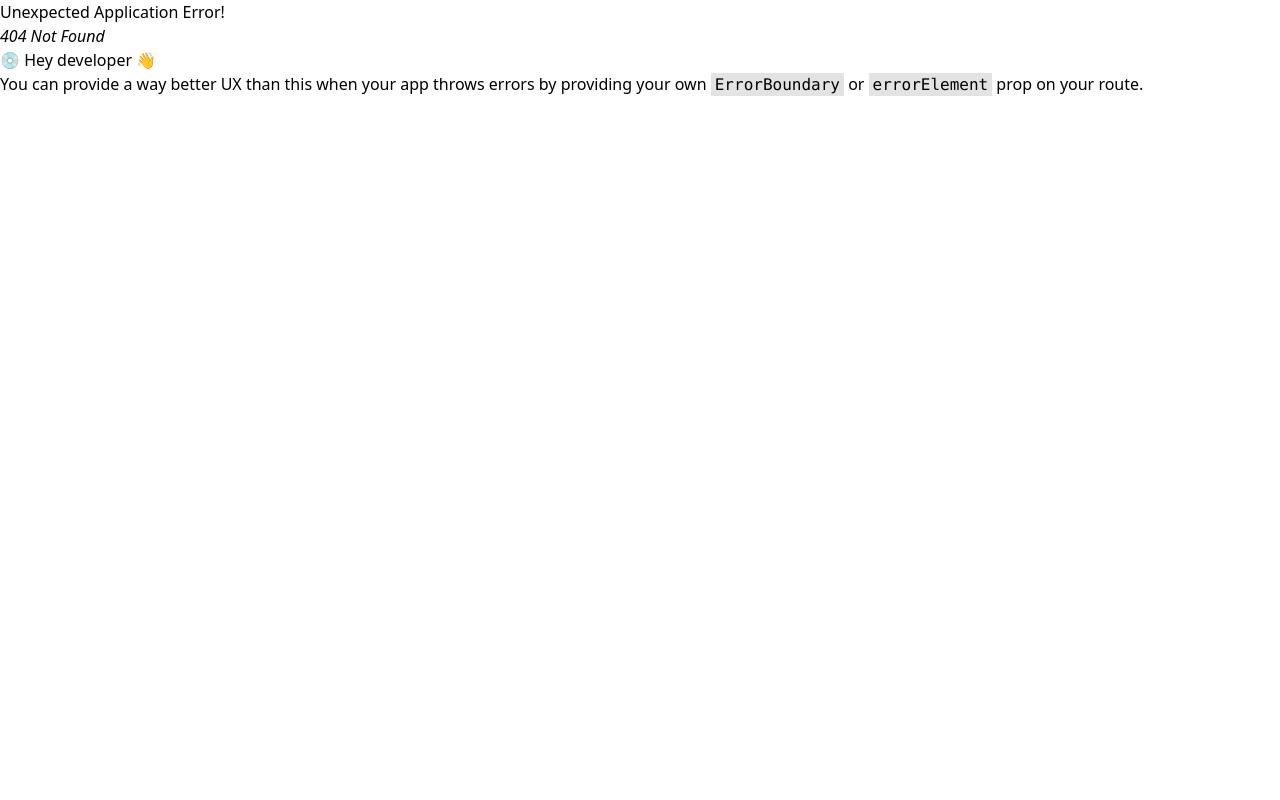
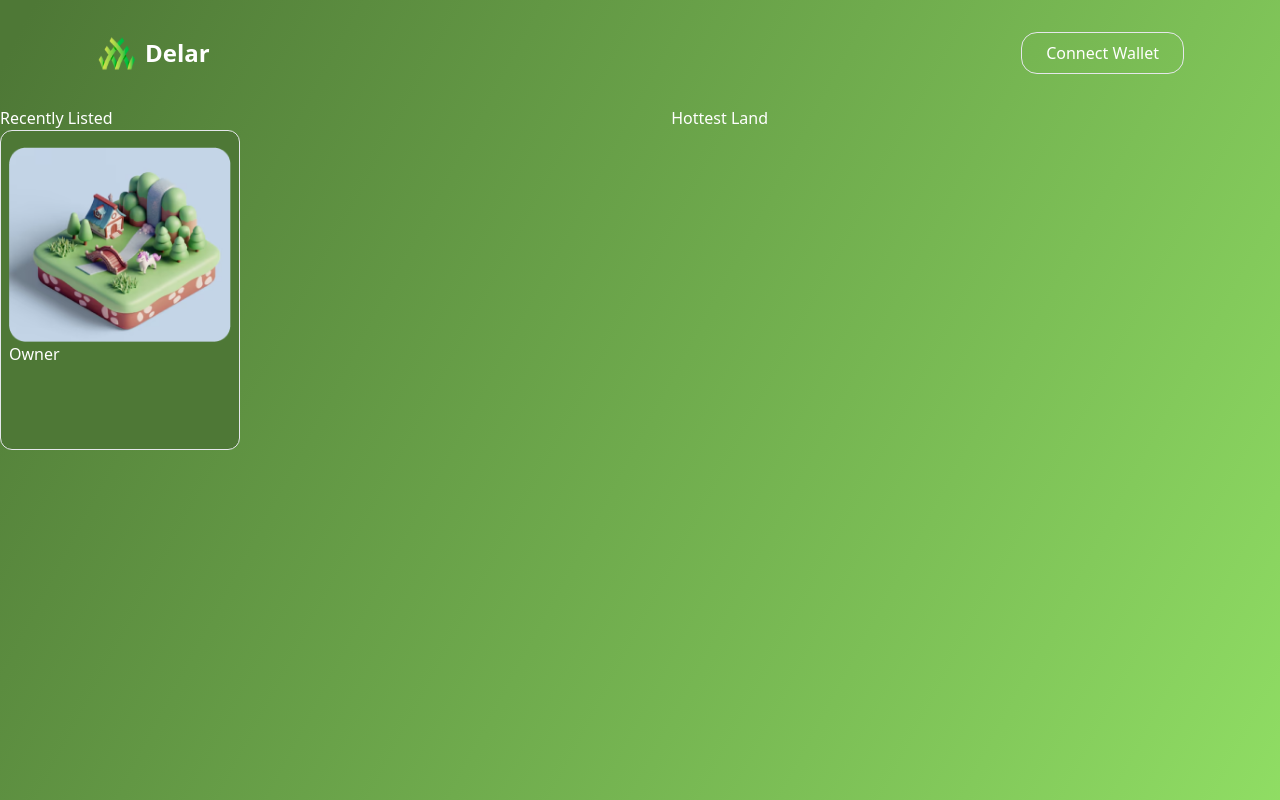
Before and after one commit to HackClub7/Delar, a React (Vite) app in the folder frontend/: page /buyerspage in a window 1280 px wide. Before the commit this address had no page. Built offline with nearby package versions, Linux system fonts and the light colour scheme.

Commit message:
chores: Navbar and buyers page set up

```diff
--- a/frontend/src/App.tsx
+++ b/frontend/src/App.tsx
@@ -8,13 +8,14 @@ import {
 } from "react-router-dom";
 import Home from './components/Home'
 import Root from './Root'
+import BuyersPage from './pages/BuyersPage';
 
 function App() {
   const router = createBrowserRouter(
     createRoutesFromElements(
       <Route path="/" element={<Root/>}>
         <Route index element={<Home/>}/>
-
+        <Route path='/buyerspage' element={<BuyersPage/>}/>
       </Route>
 
     )
--- a/frontend/src/components/Button.tsx
+++ b/frontend/src/components/Button.tsx
@@ -1,7 +1,8 @@
 
 const Button = () => {
   return (
-    <div>Button
+    <div className=" py-2 px-6 rounded-2xl  border text-[#FFFFFF] ">
+        Connect Wallet
     </div>
   )
 }
--- a/frontend/src/components/Navbar.tsx
+++ b/frontend/src/components/Navbar.tsx
@@ -1,8 +1,20 @@
+import { Link } from "react-router-dom";
+import Button from "./Button";
+import logo from "/src/assets/logo.svg";
 
 const Navbar = () => {
   return (
-    <div>Navbar</div>
-  )
-}
+    <div className="flex items-center mx-16 justify-between p-8">
+      <Link to="/">
+        <span className="flex items-center gap-2 text-2xl font-bold justify-center text-white">
+          {" "}
+          <img src={logo} alt="logo" />{" "}
+          Delar
+        </span>
+      </Link>
+      <Button />
+    </div>
+  );
+};
 
-export default Navbar
+export default Navbar;
--- /dev/null
+++ b/frontend/src/pages/BuyersPage.tsx
@@ -0,0 +1,21 @@
+import card from "../assets/card.png"
+
+const BuyersPage = () => {
+  return (
+    <div className="">
+      <div className="text-white flex items-center justify-between w-3/5">
+        <p>Recently Listed</p>
+        <p>Hottest Land</p>
+      </div>
+        <div className="bg-green-200 border rounded-xl w-[240px] h-[320px]">
+          <div className="px-2 py-4 text-white">
+          <img src={card} alt="card"/>
+          <p>Owner</p>
+          </div>
+
+        </div>
+    </div>
+  )
+}
+
+export default BuyersPage
```
Also changed, not shown: frontend/src/assets/card.png (added), frontend/src/assets/logo.svg (added).
